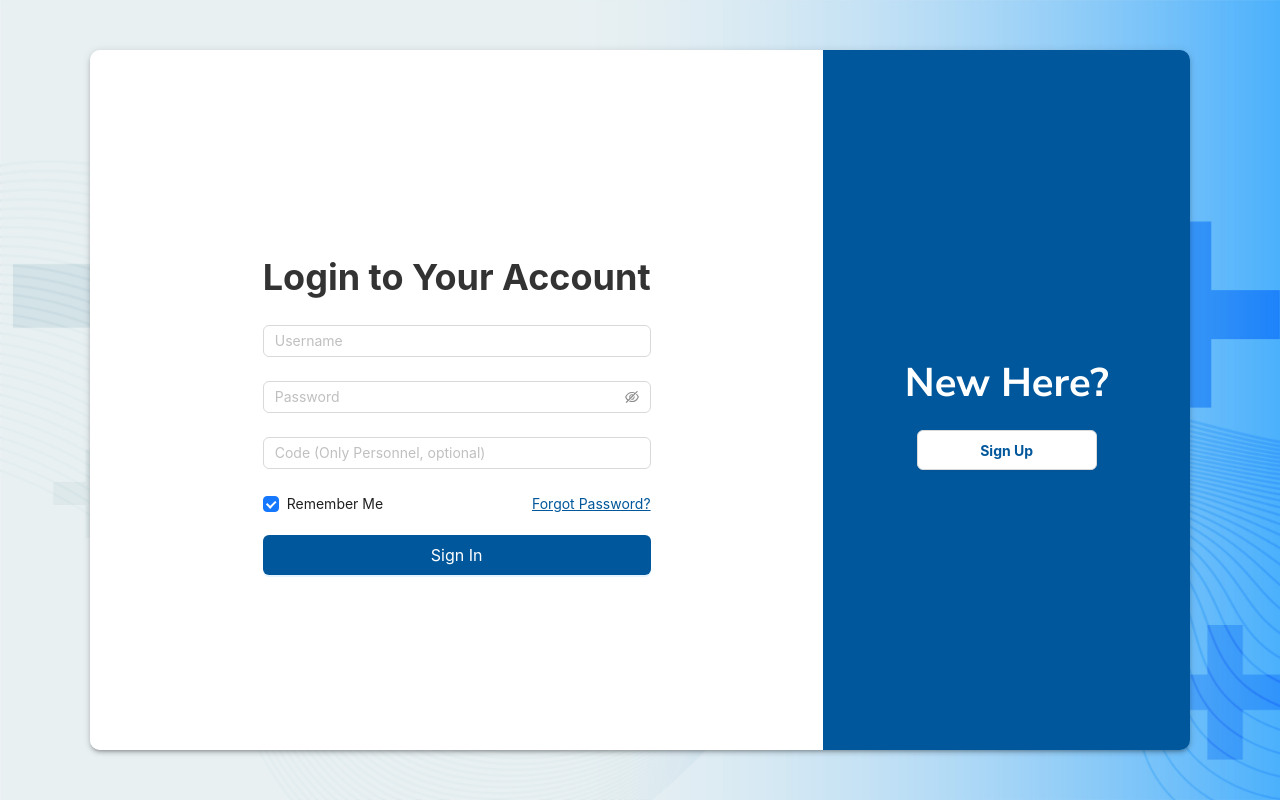
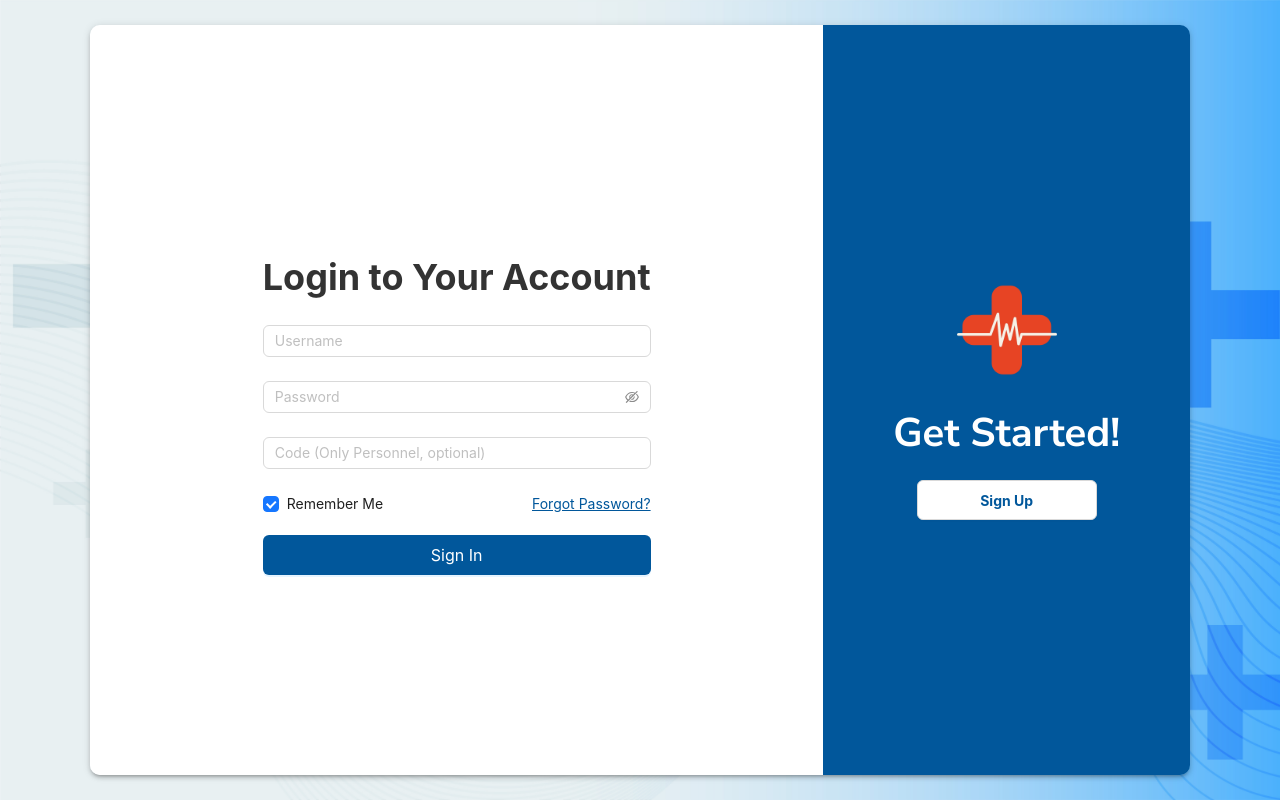
Before and after one commit to youthboo/GazeTalk, a React (Create React App) app in the folder Application/client/: page /login in a window 1280 px wide. Built offline with nearby package versions, Linux system fonts and the light colour scheme.

Commit message:
update login

```diff
--- a/Application/client/src/login-reigister/Login/Login.js
+++ b/Application/client/src/login-reigister/Login/Login.js
@@ -4,6 +4,7 @@ import { Link, useNavigate } from 'react-router-dom';
 import axios from 'axios';
 import styles from './Login.module.css';
 import { EyeInvisibleOutlined, EyeTwoTone } from '@ant-design/icons';
+import Icon from "../../admins/assets/images/hospital.png"
 
 const Login = ({ onLogin }) => {
     const [loading, setLoading] = useState(false);
@@ -107,7 +108,8 @@ const Login = ({ onLogin }) => {
                     </Form>
                 </div>
                 <div className={styles.right}>
-                    <h1>New Here?</h1>
+                    <img src={Icon} alt="Hospital Logo" className={styles.logologin} />
+                    <h1>Get Started!</h1>
                     <Link to="/signup">
                         <Button className={styles.white_btn}>Sign Up</Button>
                     </Link>
--- a/Application/client/src/login-reigister/Login/Login.module.css
+++ b/Application/client/src/login-reigister/Login/Login.module.css
@@ -12,7 +12,7 @@
 
 .login_form_container {
     width: 1100px;
-    height: 700px;
+    height: 750px;
     display: flex;
     border-radius: 10px;
     box-shadow: 0px 3px 3px -2px rgb(0 0 0 / 20%), 0px 3px 4px 0px rgb(0 0 0 / 14%), 0px 1px 8px 0px rgb(0 0 0 / 12%);
@@ -32,6 +32,20 @@
 .form_container h1 {
     font-size: 36px;
     margin-bottom: 20px;
+}
+
+.right h1:hover {
+    transform: scale(1.05); /* ขยายเล็กน้อย */
+    transition: transform 0.3s ease-in-out; /* เพิ่ม transition */
+}
+
+/* ปรับสไตล์ของโลโก้ */
+.logologin {
+    width: 100px; /* กำหนดขนาดของโลโก้ */
+    height: auto;
+    display: block; /* จัดให้อยู่กึ่งกลาง */
+    margin-left: auto;
+    margin-right: auto;
 }
 
 .forgot_password {
--- a/Application/client/src/login-reigister/Signup/Signup.js
+++ b/Application/client/src/login-reigister/Signup/Signup.js
@@ -3,6 +3,8 @@ import { Form, Input, Button, Select, Checkbox, DatePicker, message } from 'antd
 import { Link, useNavigate } from 'react-router-dom';
 import styles from './Signup.module.css';
 import axios from 'axios';
+import Icon from "../../admins/assets/images/hospital.png"
+
 
 const { Option } = Select;
 
@@ -54,7 +56,9 @@ const Signup = () => {
         <div className={styles.signup_container}>
             <div className={styles.signup_form_container}>
                 <div className={styles.left}>
+                    <img src={Icon} alt="Hospital Logo" className={styles.logologin} />
                     <h1>Welcome Back</h1>
+
                     <Link to="/login">
                         <Button type="default" className={styles.white_btn}>
                             Sign in
--- a/Application/client/src/login-reigister/Signup/Signup.module.css
+++ b/Application/client/src/login-reigister/Signup/Signup.module.css
@@ -12,7 +12,7 @@
 
 .signup_form_container {
     width: 1100px;
-    height: 700px;
+    height: 750px;
     display: flex;
     border-radius: 10px;
     box-shadow: 0px 3px 3px -2px rgba(0, 0, 0, 0.2), 0px 3px 4px 0px rgba(0, 0, 0, 0.14), 0px 1px 8px 0px rgba(0, 0, 0, 0.12);
@@ -33,6 +33,19 @@
     color: white;
     font-size: 35px;
     margin-bottom: 20px;
+}
+
+.left h1:hover {
+    transform: scale(1.05); /* ขยายเล็กน้อย */
+    transition: transform 0.3s ease-in-out; /* เพิ่ม transition */
+}
+
+.logologin {
+    width: 100px;
+    height: auto; /* คงอัตราส่วนเดิม */
+    display: block;
+    margin-left: auto;
+    margin-right: auto;
 }
 
 .right {
@@ -60,7 +73,7 @@
 .user_type_container {
     display: flex;
     justify-content: center;
-    margin-bottom: 10px;
+    margin-bottom: -20px;
 }
 
 .user_type_btn {
```
